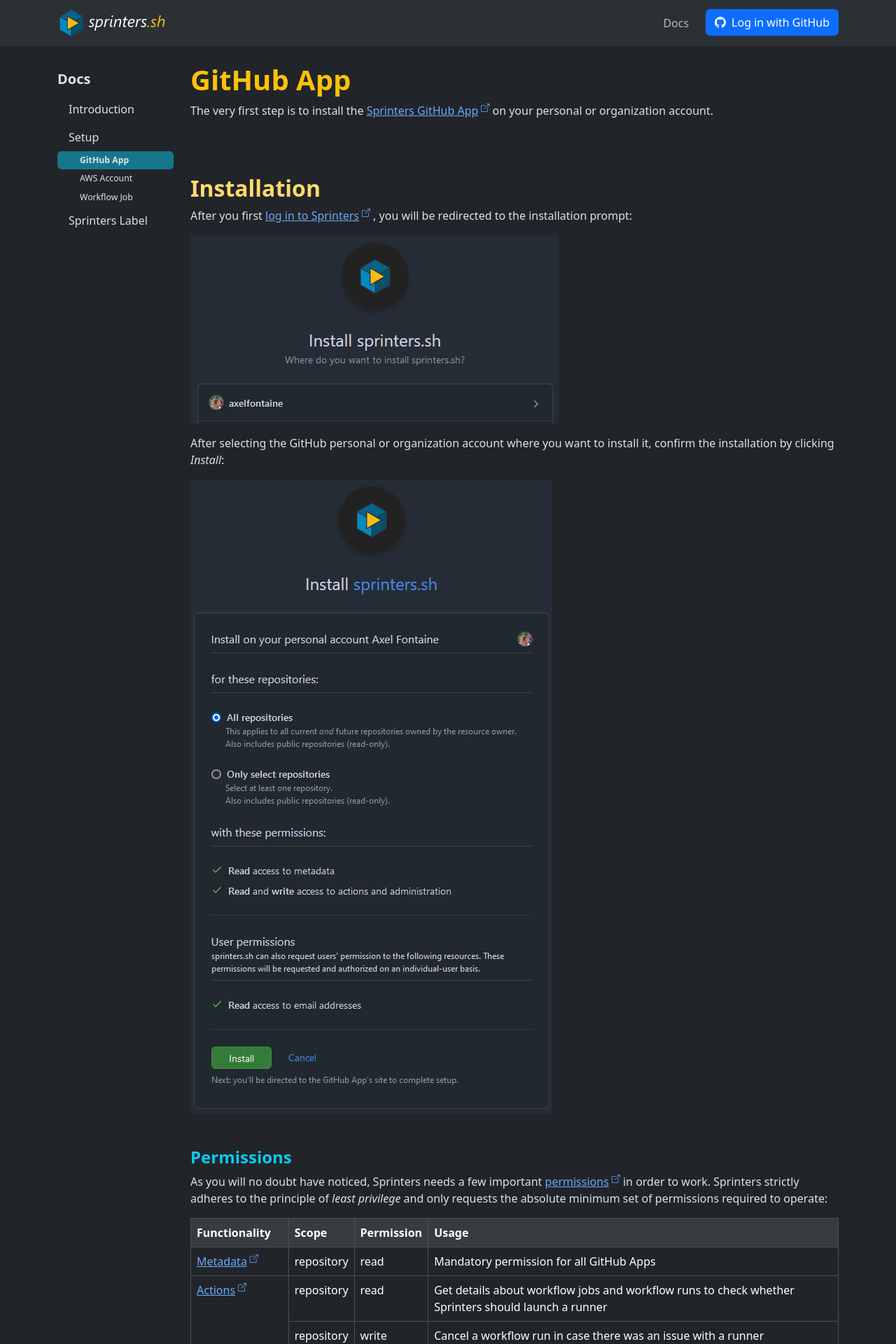
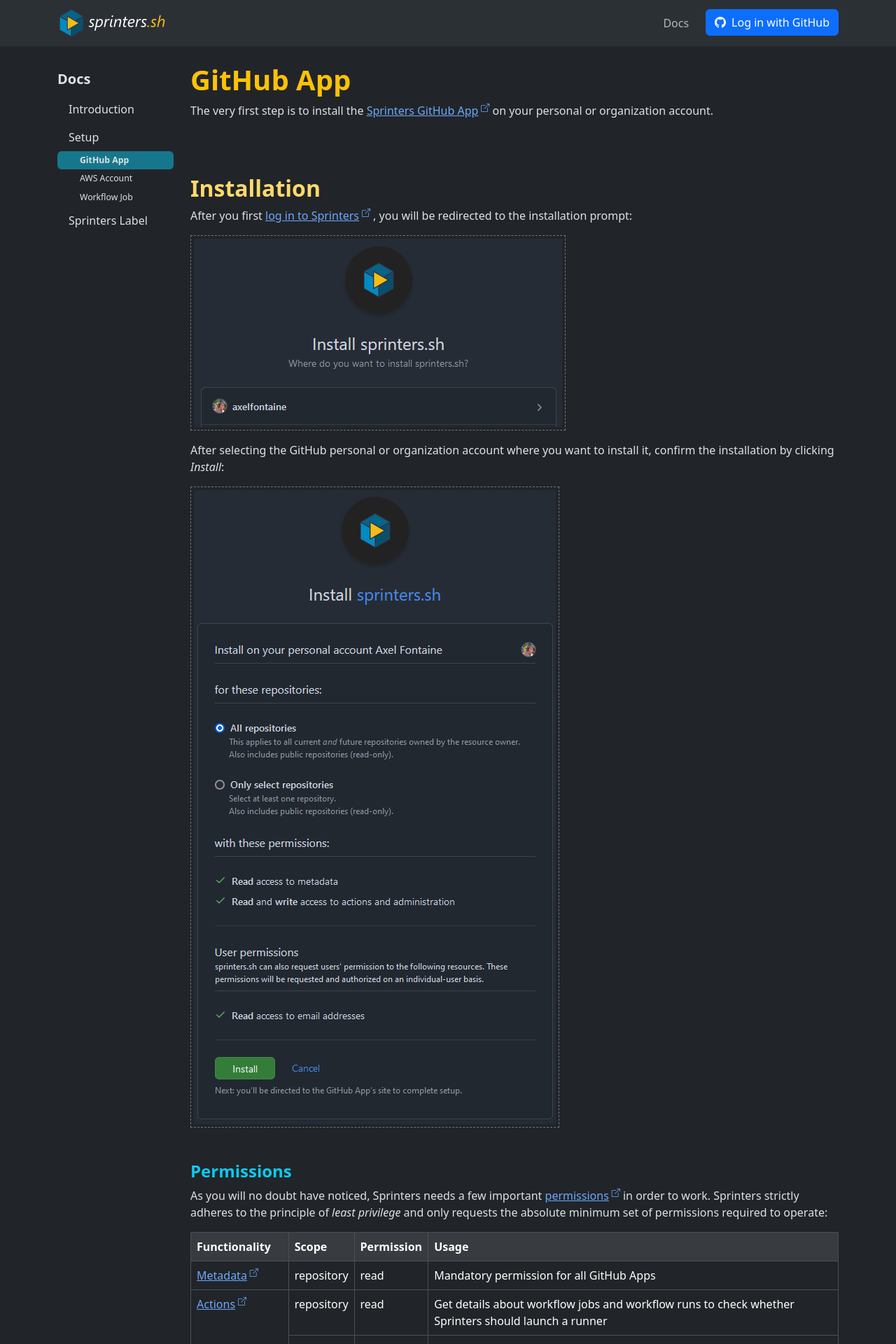
Before and after one commit to sprinters-sh/sprinters.sh, a Jekyll site: the page built from docs/setup/github.md, in a window 1280 px wide. Shown: the top 1920 px of the page at 70% size. Built offline with Jekyll 4.4.1, drawn with Linux system fonts in a browser that asks for light colours.

Commit message:
Added screenshot image style

```diff
--- a/assets/sprinters.css
+++ b/assets/sprinters.css
@@ -55,3 +55,8 @@
 .sidebar .nav-item>.nav>.nav-item>a {
     padding: 4px 8px 4px 32px;
 }
+
+.screenshot {
+    padding: 4px;
+    border: 1px dashed var(--bs-secondary);
+}
--- a/docs/setup/github.md
+++ b/docs/setup/github.md
@@ -14,12 +14,12 @@
 will
 be redirected to the installation prompt:
 
-![Sprinters GitHub App installation](/assets/setup/github/install.png)
+![Sprinters GitHub App installation](/assets/setup/github/install.png){: .screenshot}
 
 After selecting the GitHub personal or organization account where you want to install it, confirm the installation by
 clicking _Install_:
 
-![Sprinters GitHub App permissions](/assets/setup/github/permissions.png)
+![Sprinters GitHub App permissions](/assets/setup/github/permissions.png){: .screenshot}
 
 {% include h3.html id="permissions" text="Permissions" %}
 
@@ -76,6 +76,6 @@
 
 The installation now proceeds and after a few seconds GitHub redirects you back to Sprinters:
 
-![Sprinters GitHub App installed](/assets/setup/github/welcome.png)
+![Sprinters GitHub App installed](/assets/setup/github/welcome.png){: .screenshot}
 
 Congratulations! The Sprinters GitHub App is now fully installed and activated.
```
